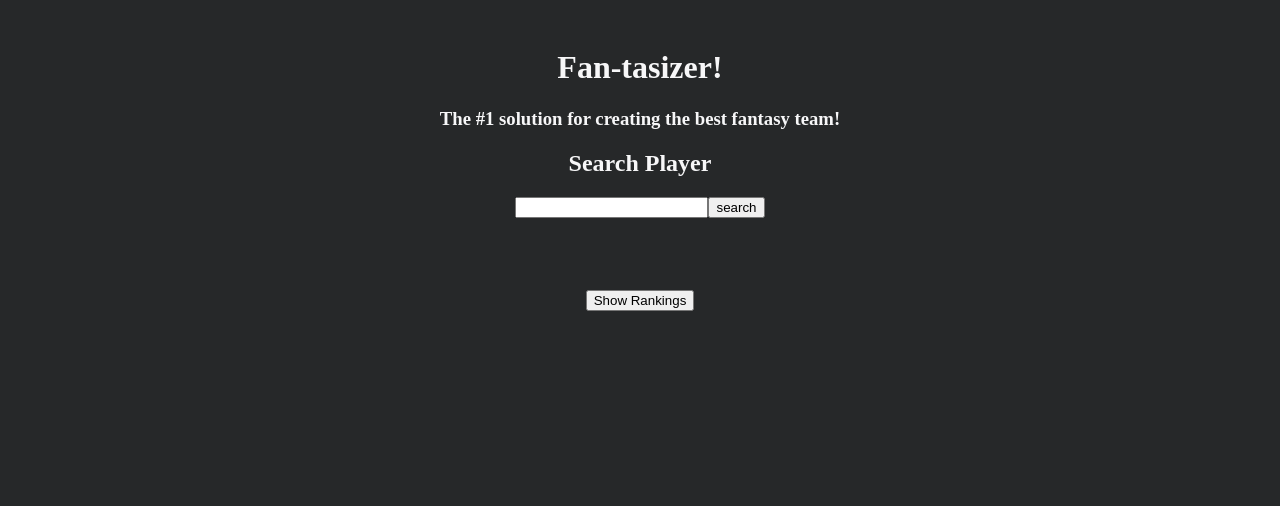
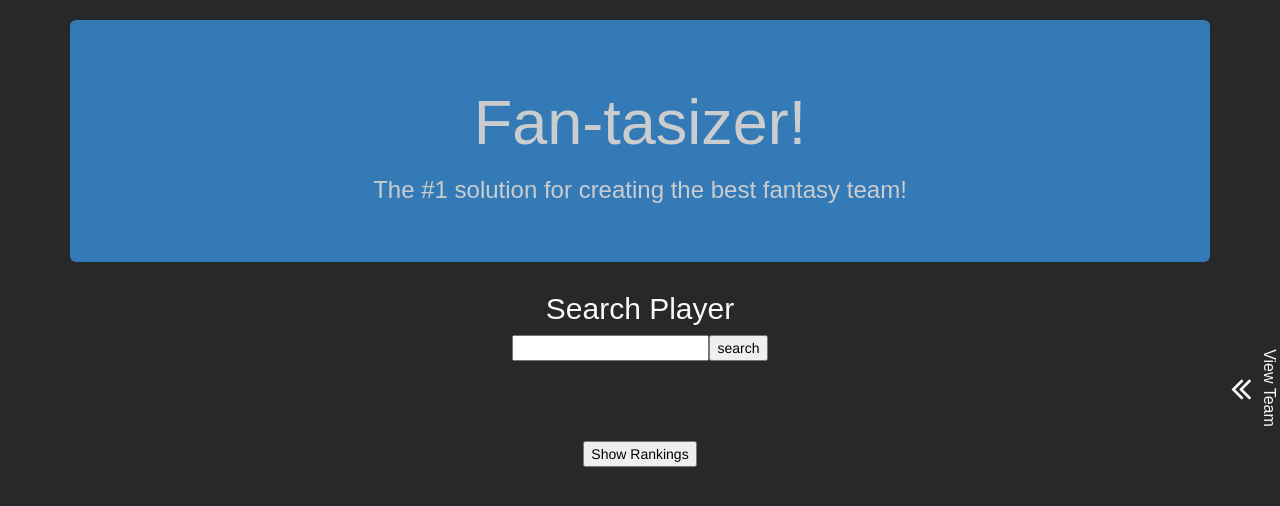
Before and after one commit to TylerRosen/Fan-tasize, a Node server app: page / in a window 1280 px wide. Shown: the top 506 px of the page. Run offline with Node 20, Linux system fonts and the light colour scheme; data that the repository does not hold is empty; some libraries are stand-ins or nearby versions.

Commit message:
Updated handlebars

```diff
--- a/views/layouts/main.handlebars
+++ b/views/layouts/main.handlebars
@@ -4,6 +4,12 @@
 <head>
     <meta charset="UTF-8">
     <title>Fan-tasizer</title>
+
+    <!--Links Bootstrap-->
+
+    <link rel="stylesheet" href="https://maxcdn.bootstrapcdn.com/bootstrap/3.3.7/css/bootstrap.min.css" integrity="sha384-BVYiiSIFeK1dGmJRAkycuHAHRg32OmUcww7on3RYdg4Va+PmSTsz/K68vbdEjh4u" crossorigin="anonymous">
+
+    <!--Links CSS-->
 
     <link rel="stylesheet" type="text/css" href="/assets/css/style.css">
 
@@ -17,7 +23,7 @@
 
     <div id="mySidenav" class="sidenav">
         <a href="javascript:void(0)" class="closebtn" onclick="closeNav()">&times;</a>
-        <h1>My Team</h1>
+        <h1 id="team">My Team</h1>
         <ol id="myPlayers">
         </ol>
 
@@ -28,19 +34,19 @@
 
         <div class="container">
             <!-- Use any element to open the sidenav -->
-            <i class="fa fa-angle-double-left" id="arrow"></i>
+            <i class="fa fa-angle-double-left" id="arrow"><span id="viewTeam">View Team</span></i>
 
-            <div class="heading">
+            <div class="jumbotron">
                 <h1>Fan-tasizer!</h1>
                 <h3>The #1 solution for creating the best fantasy team!</h3>
             </div>
 
-            <div id="myTeam" class="sidenav">
+            <div id="myteam" class="sidenav">
 
             </div>
 
             <div class="searchPosition">
-                <h2>Search Player</h2>
+                <h2 id="search">Search Player</h2>
                 <form id="searchBox" method="get">
                     <input type="text" class="search" name="q" size="21" maxlength="120"><input type="submit" value="search" class="tfbutton">
                 </form>
@@ -54,13 +60,13 @@
 
                 <div id="players" hidden>
                     <ol class="ranks">
-                        {{!--<li>Player 1 (Stats) <button class="addTeam">Add to team</button></li>
-                        <li>Player 2 (Stats) <button class="addTeam">Add to team</button></li>
-                        <li>Player 3 (Stats) <button class="addTeam">Add to team</button></li>
-                        <li>Player 4 (Stats) <button class="addTeam">Add to team</button></li>
-                        <li>Player 5 (Stats) <button class="addTeam">Add to team</button></li>
-                        <li>Player 6 (Stats) <button class="addTeam">Add to team</button></li>--}}
-						{{{body}}}
+                        {{!--<li>Player 1 <a class="btn btn-primary btn-md" href="#" role="button">Add to team</a></li>
+                        <li>Player 2 <a class="btn btn-primary btn-md" href="#" role="button">Add to team</a></li>
+                        <li>Player 3 <a class="btn btn-primary btn-md" href="#" role="button">Add to team</a></li>
+                        <li>Player 4 <a class="btn btn-primary btn-md" href="#" role="button">Add to team</a></li>
+                        <li>Player 5 <a class="btn btn-primary btn-md" href="#" role="button">Add to team</a></li>
+                        <li>Player 6 <a class="btn btn-primary btn-md" href="#" role="button">Add to team</a></li>--}}
+                        {{{body}}}
                     </ol>
                 </div>
 
@@ -70,8 +76,6 @@
 
     </div>
 
-	{{!--{{{body}}}--}}
-
     <script src="https://code.jquery.com/jquery-3.1.1.min.js"></script>
     <script src="/assets/js/app.js"></script>
 
```
